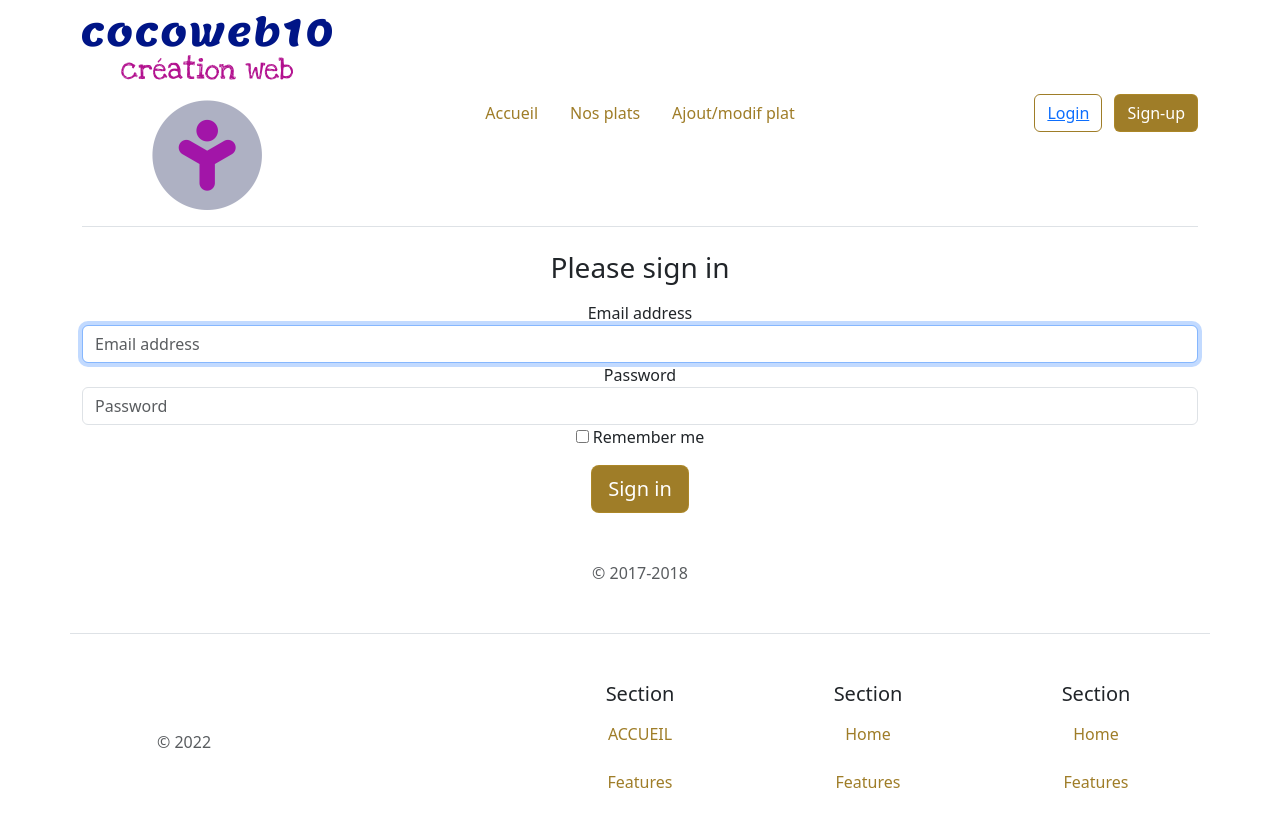
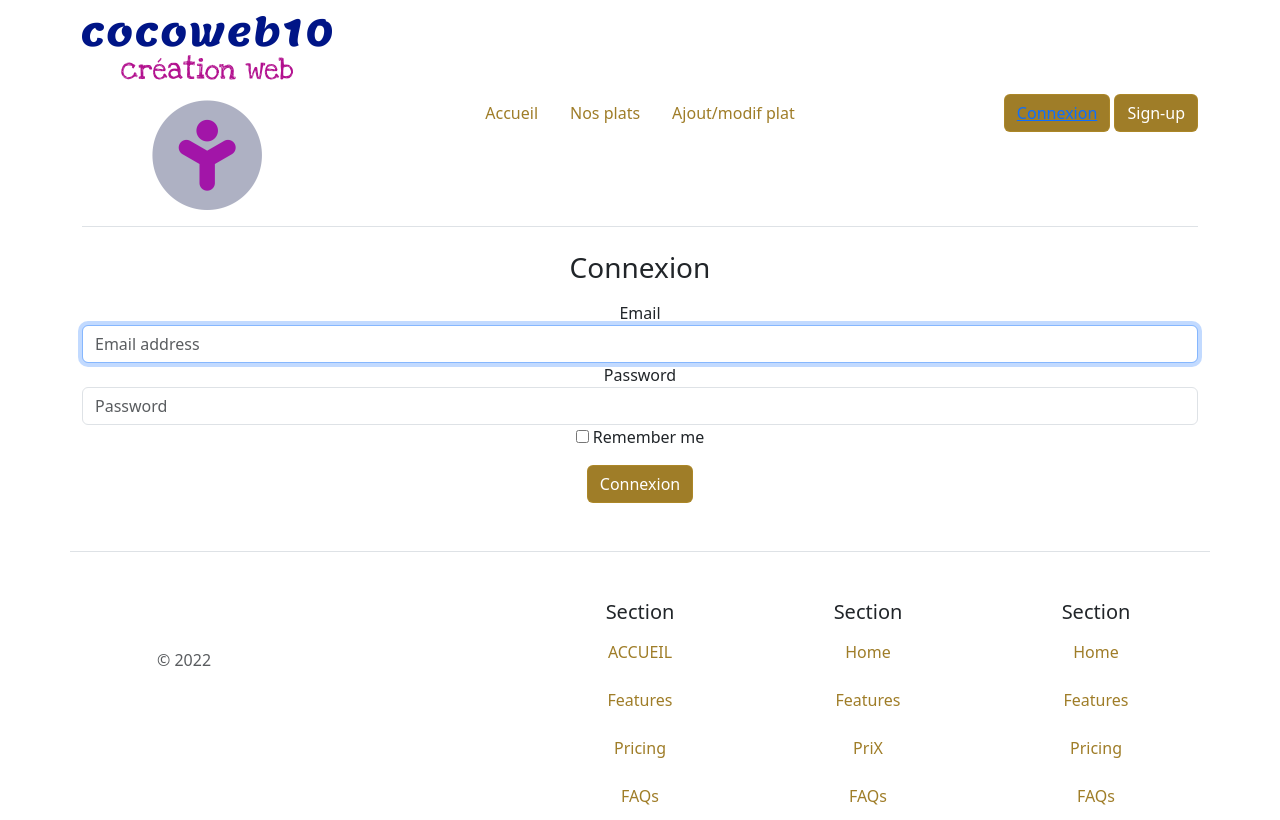
Before and after one commit to ChristelleCossard/restococo, a PHP site: page /login.php in a window 1280 px wide. Shown: the top 820 px of the page. Run offline with PHP 8.4, Linux system fonts and the light colour scheme.

Commit message:
page connexion

```diff
--- a/login.php
+++ b/login.php
@@ -1,34 +1,61 @@
 <?php
 require_once('templates/header.php');
+
+$errors = [];
+$messages = [];
+
+$users =
+[
+ [ 'email' => 'abc@test.com', 'password' => '1234'],
+ [ 'email' => 'test@test.com', 'password' => 'test']
+];
+
+if (isset($_POST['loginUser'])) {
+  //var_dump($_POST);
+  $query = $pdo->prepare("SELECT * FROM users WHERE email = :email");
+  $query->bindParam(':email', $_POST['email'], $pdo::PARAM_STR);
+  $query->execute();
+  $user = $query->fetch();
+
+
+  //foreach ($users as $user) {
+      //if ($user['email'] === $_POST['email'] && $user['password'] === $_POST['password']) {
+          if ($user && $user['password']=== $_POST['password']) {
+          $messages[] = 'connexion ok';
+      }else{
+          $errors[] = 'email ou mot de passe incorrect!';
+      }
+  }
+//}
 ?>
 
-<head>
-  <meta charset="UTF-8">
-  <meta http-equiv="X-UA-Compatible" content="IE=edge">
-  <meta name="viewport" content="width=device-width, initial-scale=1.0">
-  <title>Restococo</title>
-  <link href="https://cdn.jsdelivr.net/npm/bootstrap@5.3.0-alpha1/dist/css/bootstrap.min.css" rel="stylesheet" integrity="sha384-GLhlTQ8iRABdZLl6O3oVMWSktQOp6b7In1Zl3/Jr59b6EGGoI1aFkw7cmDA6j6gD" crossorigin="anonymous">
-  <link rel="stylesheet" href="css/style1.css">
-  <script src="https://cdn.jsdelivr.net/npm/bootstrap@5.3.0-alpha1/dist/js/bootstrap.bundle.min.js" integrity="sha384-w76AqPfDkMBDXo30jS1Sgez6pr3x5MlQ1ZAGC+nuZB+EYdgRZgiwxhTBTkF7CXvN" crossorigin="anonymous"></script>
-</head>
+<?php foreach ($messages as $message) { ?>
+    <div class="alert alert-success">
+        <?=$message; ?>
+    </div>
+<?php } ?>
 
-
+<?php foreach ($errors as $error) { ?>
+    <div class="alert alert-danger">
+        <?=$error; ?>
+    </div>
+<?php } ?>
 
 <body class="text-center">
-    <form class="form-signin">
+    <form class="form-signin" method="POST" enctype="multipart/form-data">
 
-      <h1 class="h3 mb-3 font-weight-normal">Please sign in</h1>
-      <label for="inputEmail" class="sr-only">Email address</label>
-      <input type="email" id="inputEmail" class="form-control" placeholder="Email address" required="" autofocus="">
-      <label for="inputPassword" class="sr-only">Password</label>
-      <input type="password" id="inputPassword" class="form-control" placeholder="Password" required="">
+      <h1 class="h3 mb-3 font-weight-normal">Connexion</h1>
+      <label for="email" class="sr-only">Email</label>
+      <input type="email" name="email" id="email" class="form-control" placeholder="Email address" required="" autofocus="">
+      <label for="password" class="sr-only">Password</label>
+      <input type="password" name="password" id="password" class="form-control" placeholder="Password" required="">
       <div class="checkbox mb-3">
         <label>
           <input type="checkbox" value="remember-me"> Remember me
         </label>
       </div>
-      <button class="btn btn-lg btn-primary btn-block" type="submit">Sign in</button>
-      <p class="mt-5 mb-3 text-muted">© 2017-2018</p>
+
+      <input type="submit" value="Connexion" name="loginUser" class="btn btn-primary">
     </form>
 
 
--- a/templates/header.php
+++ b/templates/header.php
@@ -1,7 +1,7 @@
 
 <?php
   require_once('lib/config.php');
-  //require_once ('lib/pdo.php');
+  require_once ('lib/pdo.php');
 
   $currentPage = basename($_SERVER['SCRIPT_NAME']);
 //var_dump($_SERVER);
@@ -35,7 +35,7 @@
       </ul>
 
       <div class="col-md-3 text-end">
-        <button type="button" class="btn btn-outline-primary me-2"> <a href="login.php">Login</button></a>
+        <button type="button" class="btn btn-primary"> <a href="login.php">Connexion</button></a>
         <button type="button" class="btn btn-primary">Sign-up</button>
       </div>
 
```
